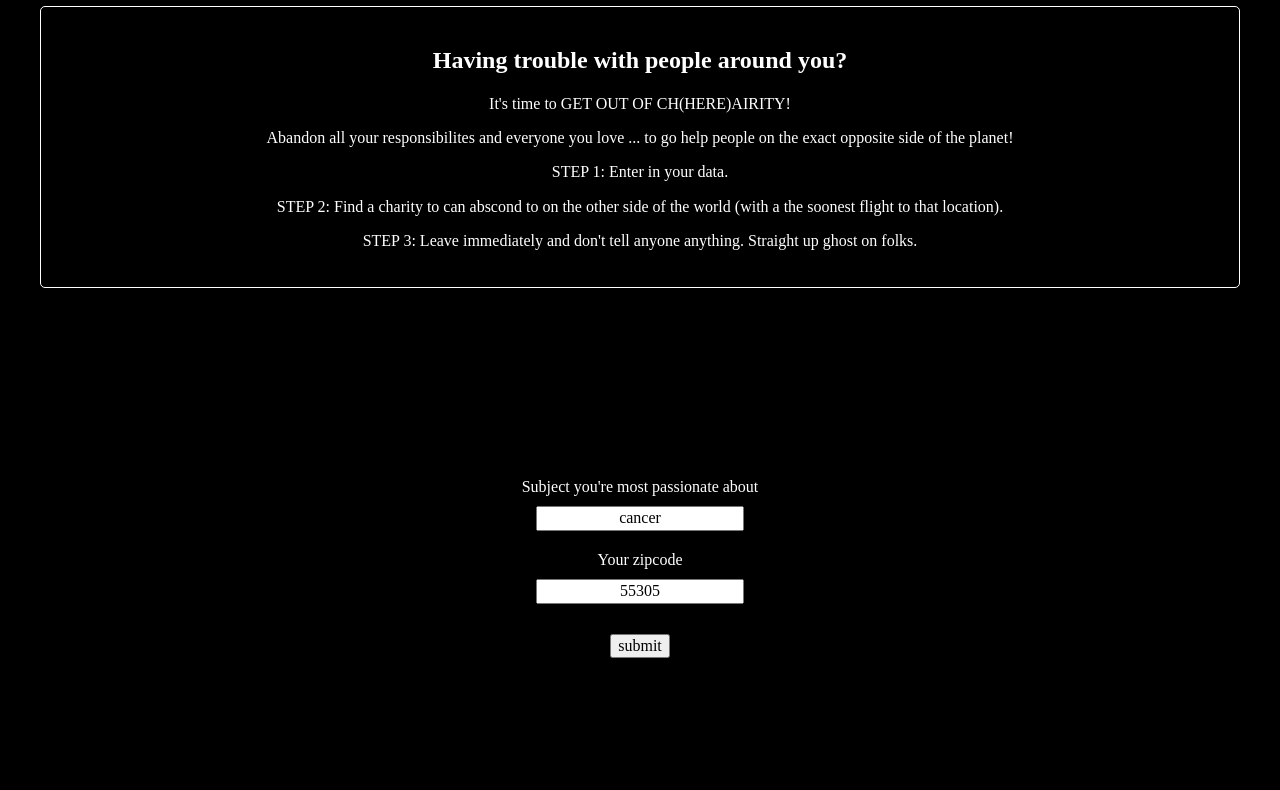
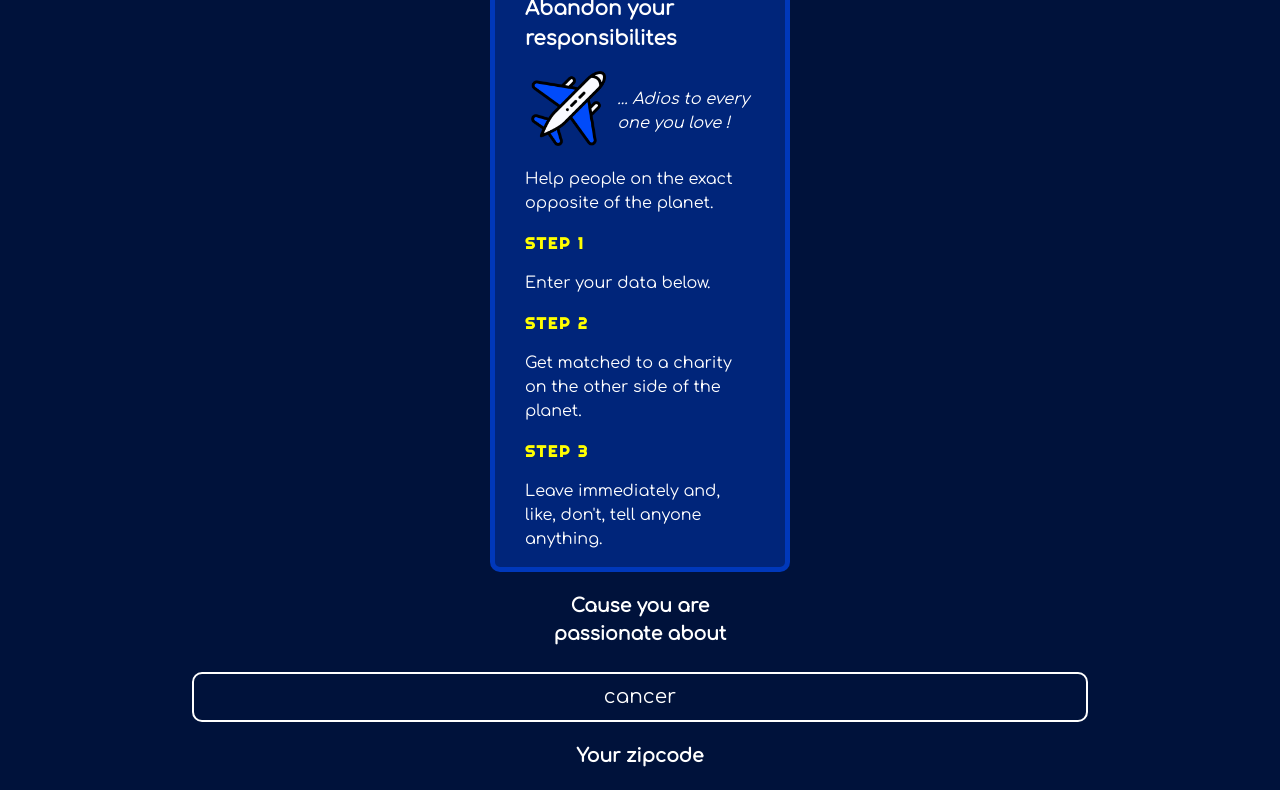
Before and after one commit to nick-nack-attack/flee-to-a-charity, a plain HTML site: page index.html in a window 1280 px wide. Shown: the part 102-892 px from the top of the page. Before the commit the page ends 800 px from the top, so only its background shows below. Drawn offline with nearby package versions, Linux system fonts and the light colour scheme; some packages are replaced by stand-ins of ours.

Commit message:
styling done on first screen

```diff
--- a/index.html
+++ b/index.html
@@ -4,27 +4,32 @@
 <head>
     <meta charset="utf-8">
     <meta name="viewport" content="width=device-width">
-    <title>GET ME OUT OF CH(HERE)AIRITY!</title>
+    <title>FLEE FOR A CHARITY</title>
+    <link rel="stylesheet" href="normalize.css" type="text/css">
     <script src="https://kit.fontawesome.com/026298f9de.js" crossorigin="anonymous"></script>
-    <link rel="stylesheet" href="normalize.css" type="text/css">
+    <!-- Links to Google Fonts -->
+    <link href="https://fonts.googleapis.com/css?family=Comfortaa&display=swap" rel="stylesheet">
+    <link href="https://fonts.googleapis.com/css?family=Righteous&display=swap" rel="stylesheet">
     <link rel="stylesheet" href="style.css" type="text/css">
 </head>
 
 <body>
 
     <header>
-        <h1>Get Me Out Of Ch(here)arity <i class="fas fa-globe-americas"></i> </h1>
+        <h1>Flee <i class="fas fa-running"></i> to a CHARITY</h1>
     </header>
 
     <main>
 
-        <section id="main-area"></section>
+        <section>
+            <div id="main-area"></div>
+        </section>
 
         <section id="main-inputs">
-            <form>
-                <label for="subject-you-search-for">Subject you're most passionate about</label><br>
+            <form id="main-submit-form">
+                <label for="subject-you-search-for"><h3>Cause you are<br>passionate about</h3></label><br>
                 <input name="subject-you-search-for" id="subject-you-search-for" type="text" value="cancer" required><br>
-                <label for="city-you-live-in">Your zipcode</label><br>
+                <label for="city-you-live-in"><h3>Your zipcode</h3></label><br>
                 <input name="zipcode-you-live-in" id="zipcode-you-live-in" type="text" value="55305"><br>
                 <input name="submit" type="submit" value="submit">
                     <div id="js-error-message">
--- a/index.js
+++ b/index.js
@@ -4,12 +4,15 @@ function initializePage() {
     console.log(` initializePage() is running ... `);
     $('#main-area').html(`
         <div class="card">
-        <h2>Having trouble with people around you?</h2>
-        <p>It's time to GET OUT OF CH(HERE)AIRITY!</p>
-        <p>Abandon all your responsibilites and everyone you love ... to go help people on the exact opposite side of the planet!</p>
-        <p>STEP 1: Enter in your data.</p>
-        <p>STEP 2: Find a charity to can abscond to on the other side of the world (with a the soonest flight to that location).</p>
-        <p>STEP 3: Leave immediately and don't tell anyone anything. Straight up ghost on folks.</p>
+        <h2>Abandon your responsibilites</h2>
+        <div id="sub-header">
+        <img id="plane-image" src="images/plane.png">
+        <p><i>... Adios to every<br>one you love !</i></p>
+        </div>
+        <p>Help people on the exact opposite of the planet.</p>
+        <p class="step-font">STEP 1</p><p>Enter your data below.</p>
+        <p class="step-font">STEP 2</p><p>Get matched to a charity on the other side of the planet.</p>
+        <p class="step-font">STEP 3</p><p>Leave immediately and, like, don't, tell anyone anything.</p>
         </div>
     `)
 }
@@ -30,12 +33,11 @@ function generateReactionCard() {
     return `
     <div class="card">
         <h2>Whoops!</h2>
-        <p>Looks like side of the planet is ... the Pacific Ocean</p>
+        <p>The other side of the planet is ... the Pacific Ocean</p>
         <img id="antipodeImage"src="images/antiPodesImages.png">
-        <p>In geography, the antipode of any spot on Earth is the point on Earth's surface diametrically opposite to it.</p>
-        <p>Approximately 15% of land territory is antipodal to other land, representing approximately 4.4% of the Earth's surface. So if you're going over there, I recommend bringing a snorkel!</p>
+        <p>The antipode, in geography, of any spot on Earth is the point on Earth's surface diametrically opposite to it.</p>
+        <p>Approximately 15% of land territory is antipodal to other land. So if you go straight down to the other side, 85% of places will put you at the bottom of the ocean.
         <p><a class="close-button">Mark as read</a></p>
-        <div id="map">${map}</div>
         </div>
     `
 }
--- a/style.css
+++ b/style.css
@@ -5,31 +5,56 @@
 /* ELEMENTS ELEMENTS ELEMENTS */
 
 body {
-    text-align: center;
-    background-color: black;
+    background-color: #00123B;
+    font-size: 16px;
+    line-height: 1.5;
+    font-family: 'Comfortaa', cursive;
     color: white;
-    margin-top: 50px;
-    padding-left: 40px;
-    padding-right: 40px;
+
+}
+
+input[name="submit"] {
+    margin-top: 30px;
+    margin-bottom: 200px;
+    background-color: #0043E0;
+    border: 1px #004BFA solid;
 }
 
 input {
     text-align: center;
+    border-radius: 10px;
+    border: 2px white solid;
+    color: white;
+    font-size: 20px;
+    background-color: transparent;
+    height: 50px;
+    width: 70%;
+    margin-top: 0;
+}
+
+h1 {
+    font-family: 'Righteous', cursive;
+    font-size: 23px;
+    text-align: center;
+    letter-spacing: 1px;
+    margin-top: 20px;
     margin-bottom: 20px;
-    margin-top: 10px;
+    color: #F2E205;
+}
+
+h2 {
+    font-size: 20px;
+}
+
+h3 {
+    margin-top: 20px;
+    margin-bottom: 0px;
 }
 
 /* ID ID ID ID ID */
 
-#results-screen {
-    display: none;
-}
-
-#main-inputs {
-    position: fixed;
-    bottom: 20px;
-   left: 25%;
-   right: 25%;
+#antipodeImage {
+    height: 220px;
 }
 
 #js-error-message {
@@ -37,27 +62,59 @@ input {
     display: none;
 }
 
-#antipodeImage {
-    height: 150px;
+#map {
+    height: 100px;
+}
+
+#main-submit-form {
+    text-align: center;
+}
+
+#plane-image {
+    height: 75px;
+}
+
+#results-screen {
+    display: none;
+}
+
+#sub-header {
+    display: flex;
+    justify-content: space-around;
 }
 
 #watch-dog-image {
     height: 150px;
 }
 
+
+
 /* CLASS CLASS CLASS */
 
-#map {
-    height: 100px;
-  }
+.card {
+    border: 5px solid #0038BA;
+    border-radius: 10px;
+    background-color: #00257A;
+    padding-left: 30px;
+    padding-right: 30px;
 
-.card {
-    border: 1px solid white;
-    border-radius: 5px;
-    padding: 20px;
+    width: 300px;
+    margin-left: auto;
+    margin-right: auto;
 }
 
-a, a:visited, a:link {
+.step-font {
+    font-family: 'Righteous', cursive;
+    font-weight: bold;
+    letter-spacing: 2px;
+    color: yellow;
+}
+
+/* MISC MISC MISC MISC*/
+
+a,
+a:visited,
+a:link {
     color: white;
     border: white 1px solid;
     padding: 10px 20px;
@@ -70,3 +127,8 @@ a:hover {
     color: black;
     cursor: pointer;
 }
+
+input[name="submit"]:hover, input[name="submit"]:focus {
+    border: #004BFA 1px solid;
+    background-color: #00257A;
+}
```
Also changed, not shown: images/plane.png (added), 2 other files.
